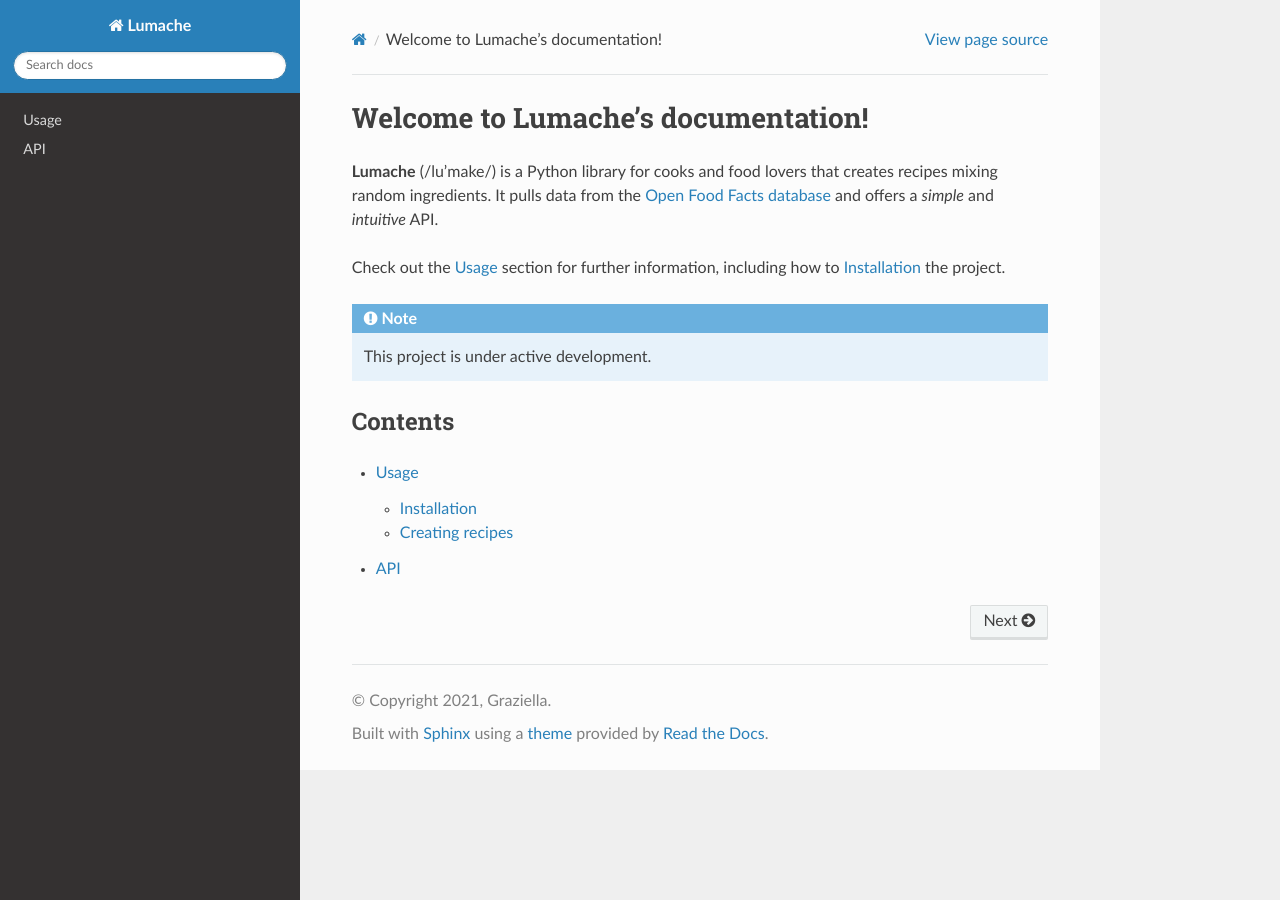
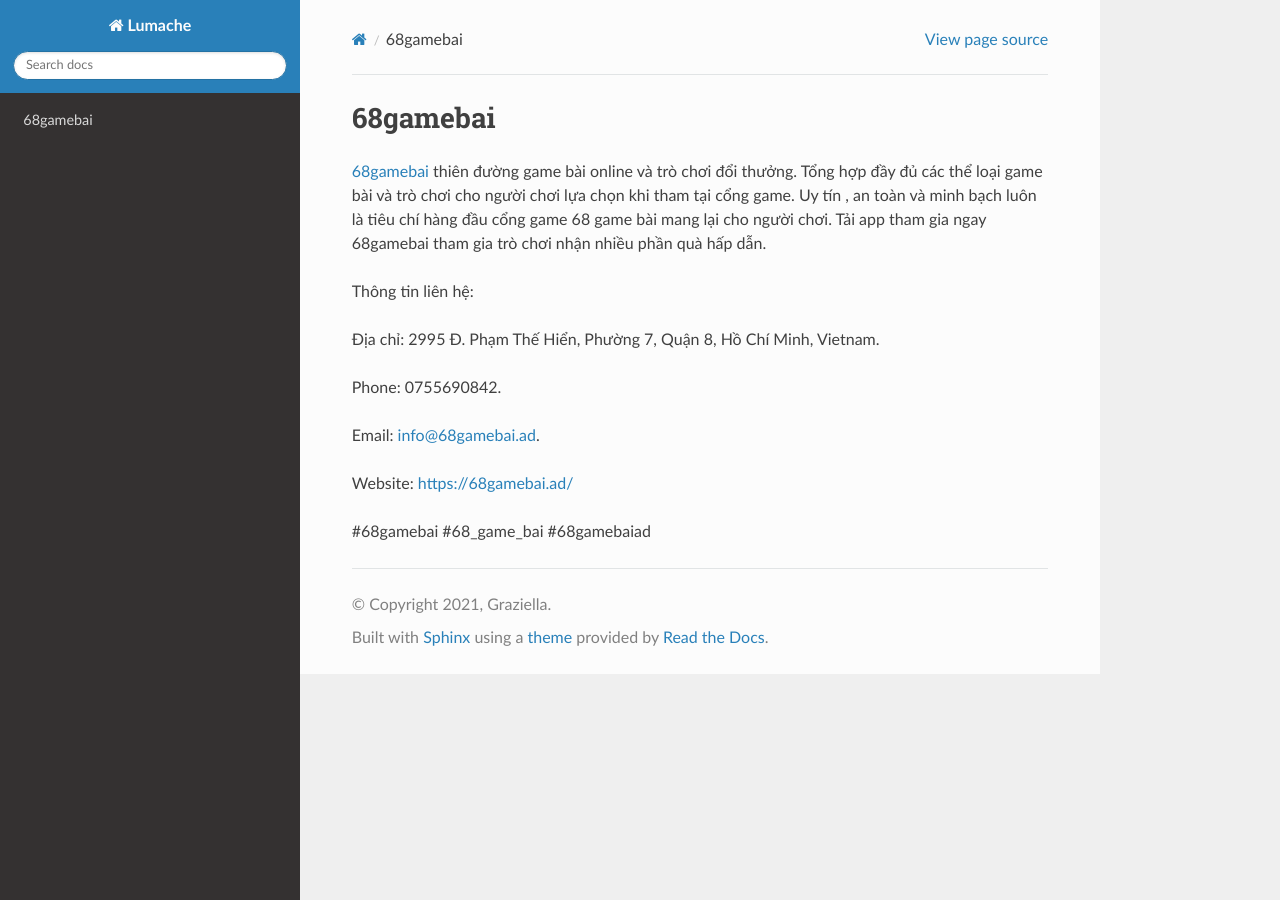
Before and after one commit to dtri8785/1link68gamebaiad, a Sphinx documentation site: the page built from docs/source/index.rst, in a window 1280 px wide. Built offline with Sphinx 7.4.7 and the Read the Docs theme 3.1.0, drawn with Linux system fonts in a browser that asks for light colours.

Commit message:
Update index.rst

```diff
--- a/docs/source/index.rst
+++ b/docs/source/index.rst
@@ -1,22 +1,16 @@
-Welcome to Lumache's documentation!
+68gamebai
 ===================================
 
-**Lumache** (/lu'make/) is a Python library for cooks and food lovers
-that creates recipes mixing random ingredients.
-It pulls data from the `Open Food Facts database <https://world.openfoodfacts.org/>`_
-and offers a *simple* and *intuitive* API.
+`68gamebai <https://68gamebai.ad/>`_ thiên đường game bài online và trò chơi đổi thưởng. Tổng hợp đầy đủ các thể loại game bài và trò chơi cho người chơi lựa chọn khi tham tại cổng game. Uy tín , an toàn và minh bạch luôn là tiêu chí hàng đầu cổng game 68 game bài mang lại cho người chơi. Tải app tham gia ngay 68gamebai tham gia trò chơi nhận nhiều phần quà hấp dẫn.
 
-Check out the :doc:`usage` section for further information, including
-how to :ref:`installation` the project.
+Thông tin liên hệ:
 
-.. note::
+Địa chỉ: 2995 Đ. Phạm Thế Hiển, Phường 7, Quận 8, Hồ Chí Minh, Vietnam.
 
-   This project is under active development.
+Phone: 0755690842.
 
-Contents
---------
+Email: info@68gamebai.ad.
 
-.. toctree::
+Website: https://68gamebai.ad/
 
-   usage
-   api
+#68gamebai #68_game_bai #68gamebaiad
```
